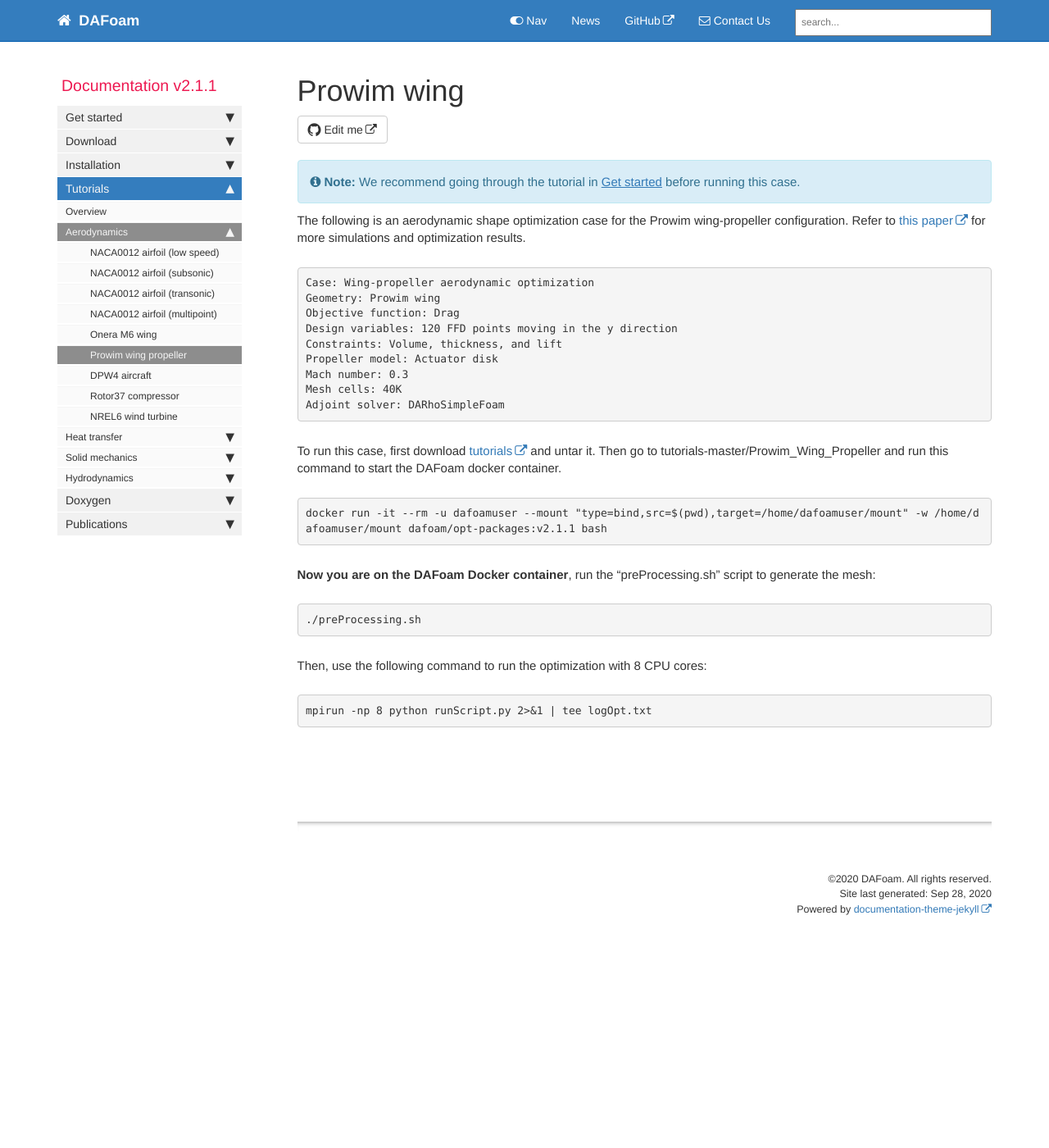
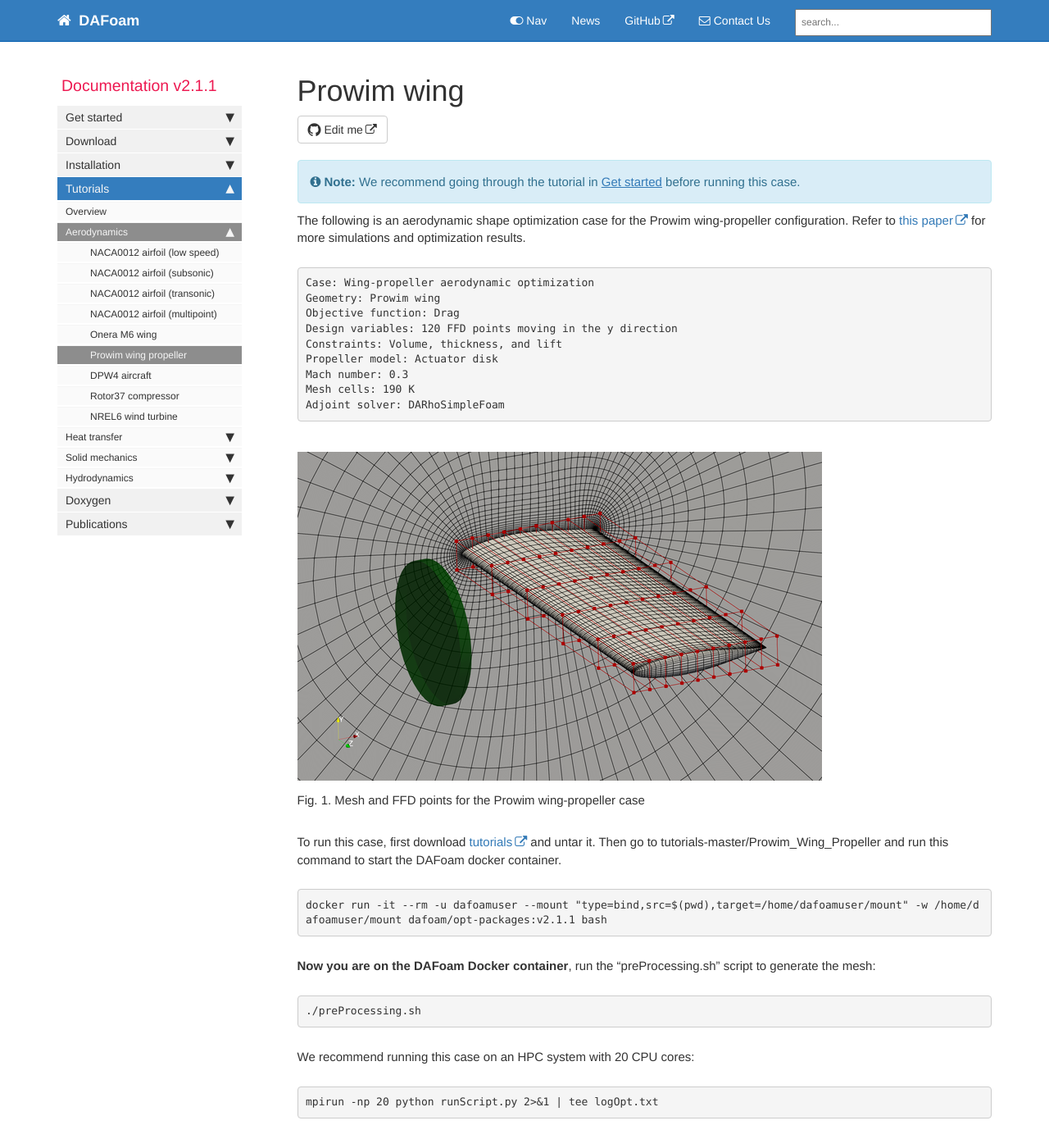
Before and after one commit to DAFoam/DAFoam.github.io, a Jekyll site: the page built from pages/mydoc/mydoc_tutorials_aero_prowim_wing.md, in a window 1280 px wide and 1400 px high. Shown: the whole window at 82% size. Built offline with Jekyll 4.4.1, drawn with Linux system fonts in a browser that asks for light colours; comment, search, counter and statistics services are not loaded.

Commit message:
content update

```diff
--- a/pages/mydoc/mydoc_tutorials_aero_prowim_wing.md
+++ b/pages/mydoc/mydoc_tutorials_aero_prowim_wing.md
@@ -19,9 +19,15 @@ Design variables: 120 FFD points moving in the y direction
 Constraints: Volume, thickness, and lift
 Propeller model: Actuator disk
 Mach number: 0.3
-Mesh cells: 40K
+Mesh cells: 190 K
 Adjoint solver: DARhoSimpleFoam
 </pre>
+
+<img src="{{ site.url }}{{ site.baseurl }}/images/tutorials/Prowim_FFD.png" width="500" />
+
+Fig. 1. Mesh and FFD points for the Prowim wing-propeller case
+
+|
 
 To run this case, first download [tutorials](https://github.com/DAFoam/tutorials/archive/master.tar.gz) and untar it. Then go to tutorials-master/Prowim_Wing_Propeller and run this command to start the DAFoam docker container.
 
@@ -35,10 +41,10 @@ docker run -it --rm -u dafoamuser --mount "type=bind,src=$(pwd),target=/home/daf
 ./preProcessing.sh
 </pre>
 
-Then, use the following command to run the optimization with 8 CPU cores:
+We recommend running this case on an HPC system with 20 CPU cores:
 
 <pre>
-mpirun -np 8 python runScript.py 2>&1 | tee logOpt.txt
+mpirun -np 20 python runScript.py 2>&1 | tee logOpt.txt
 </pre>
 
 {% include links.html %}
```
Also changed, not shown: images/tutorials/Prowim_FFD.png (added).
